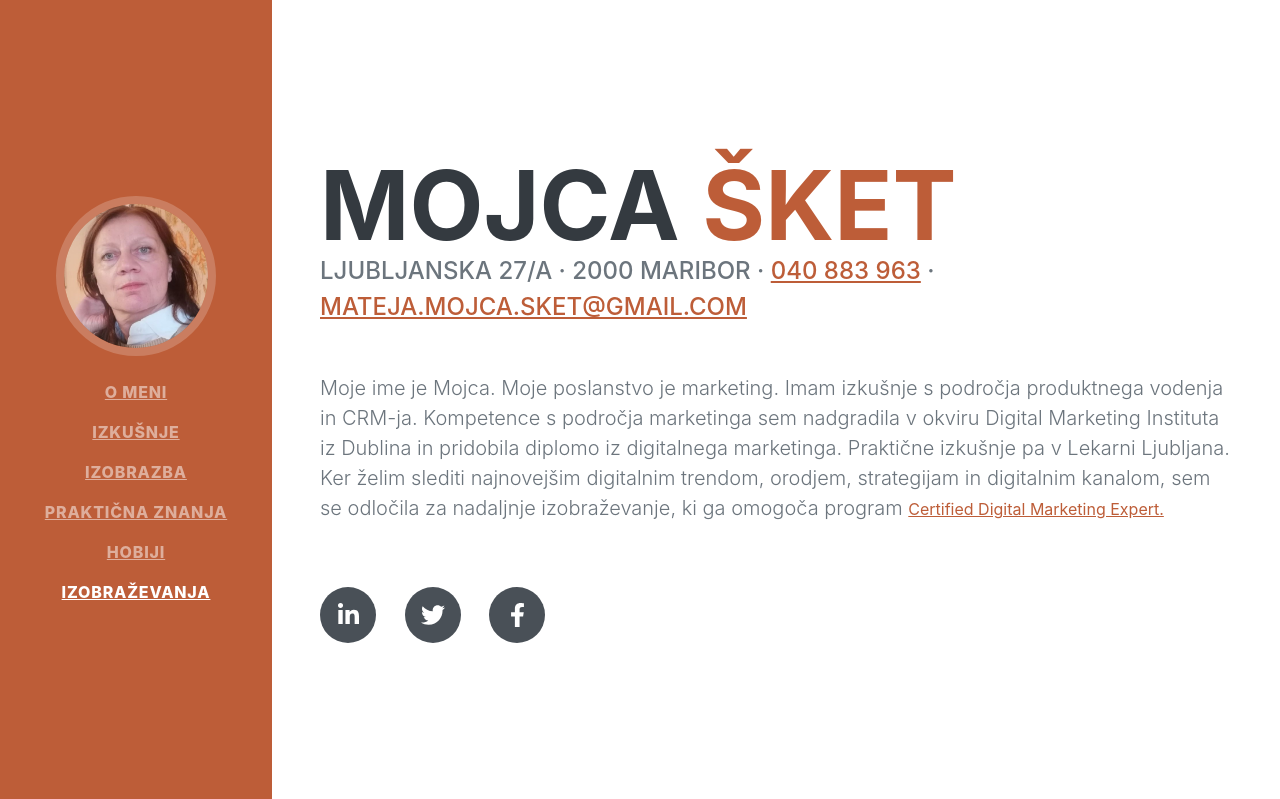
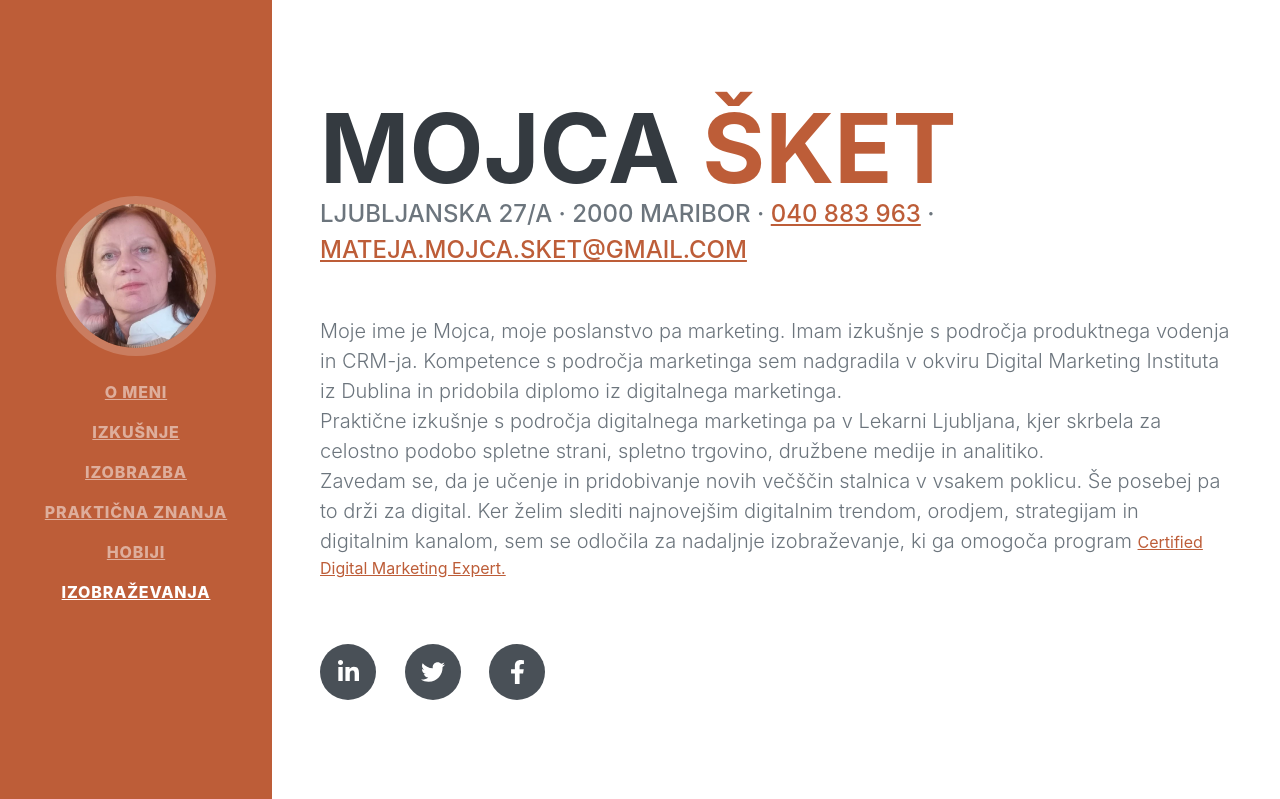
Before and after one commit to mojcasket/Curriculum, a Flask app: page / in a window 1280 px wide. Shown: the top 799 px of the page. Run offline with Flask 2, Linux system fonts and the light colour scheme; some libraries are stand-ins or nearby versions; some web fonts are replaced.

Commit message:
dodatek teksta

```diff
--- a/templates/index.html
+++ b/templates/index.html
@@ -49,7 +49,7 @@
                         Ljubljanska 27/a · 2000 Maribor · <a href="tel:0038640883963">040 883 963</a> ·
                         <a href="mailto:mateja.mojca.sket@gmail.com">mateja.mojca.sket@gmail.com</a>
                     </div>
-                    <a class="lead mb-5">Moje ime je Mojca. Moje poslanstvo je marketing. Imam izkušnje s področja produktnega vodenja in CRM-ja. Kompetence s področja marketinga sem nadgradila v okviru Digital Marketing Instituta iz Dublina in pridobila diplomo iz digitalnega marketinga. Praktične izkušnje pa v Lekarni Ljubljana. Ker želim slediti najnovejšim digitalnim trendom, orodjem, strategijam in digitalnim kanalom, sem se odločila za nadaljnje izobraževanje, ki ga omogoča program <a href="https://openit.si/izobrazevanja/digitalna-izobrazevanja/digital-marketing-leader/">Certified Digital Marketing Expert.</a><br><br><br></p>
+                    <a class="lead mb-5">Moje ime je Mojca, moje poslanstvo pa marketing. Imam izkušnje s področja produktnega vodenja in CRM-ja. Kompetence s področja marketinga sem nadgradila v okviru Digital Marketing Instituta iz Dublina in pridobila diplomo iz digitalnega marketinga.<br> Praktične izkušnje s področja digitalnega marketinga pa v Lekarni Ljubljana, kjer skrbela za celostno podobo spletne strani, spletno trgovino, družbene medije in analitiko.<br> Zavedam se, da je učenje in pridobivanje novih večščin stalnica v vsakem poklicu. Še posebej pa to drži za digital. Ker želim slediti najnovejšim digitalnim trendom, orodjem, strategijam in digitalnim kanalom, sem se odločila za nadaljnje izobraževanje, ki ga omogoča program <a href="https://openit.si/izobrazevanja/digitalna-izobrazevanja/digital-marketing-leader/">Certified Digital Marketing Expert.</a><br><br><br></p>
                     <div class="social-icons">
                         <a class="social-icon" href="https://www.linkedin.com/in/placedelaconcorde/"><i class="fab fa-linkedin-in"></i></a>
                         <a class="social-icon" href="https://twitter.com/home"><i class="fab fa-twitter"></i></a>
```
